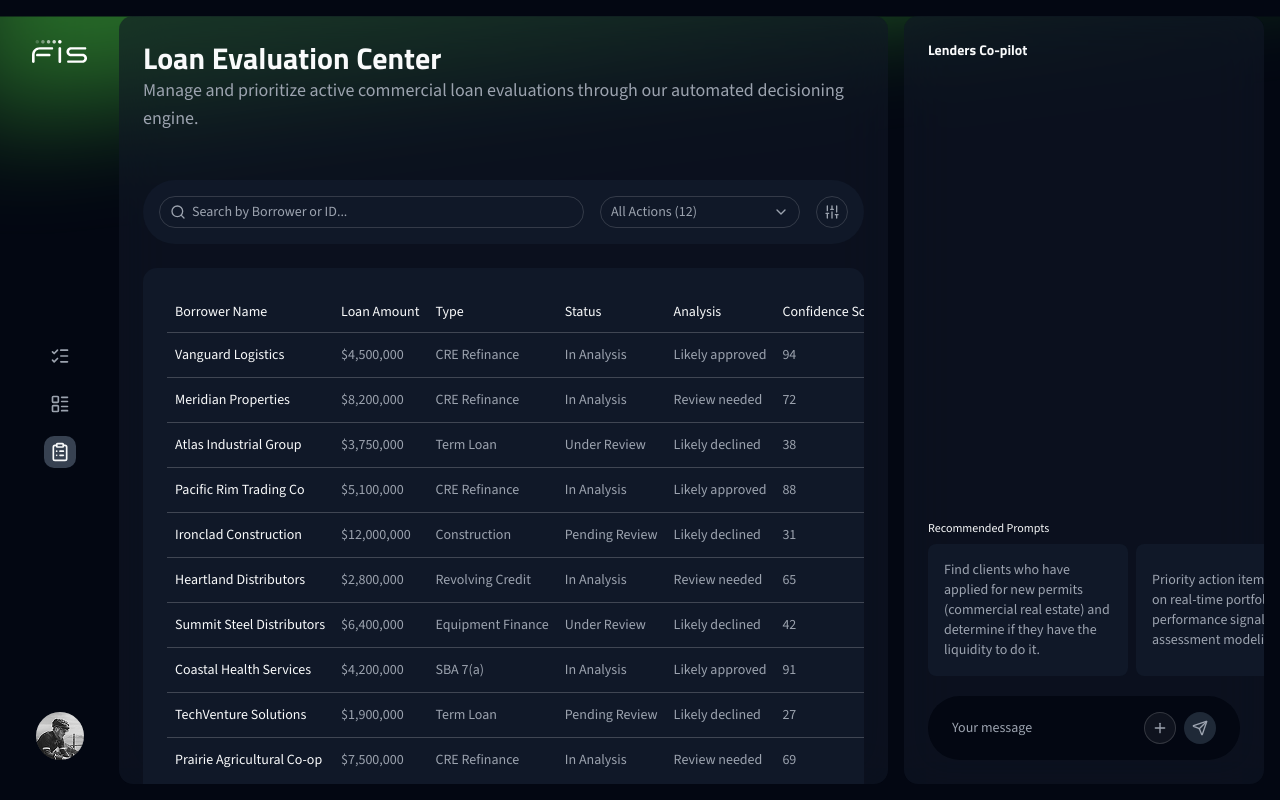
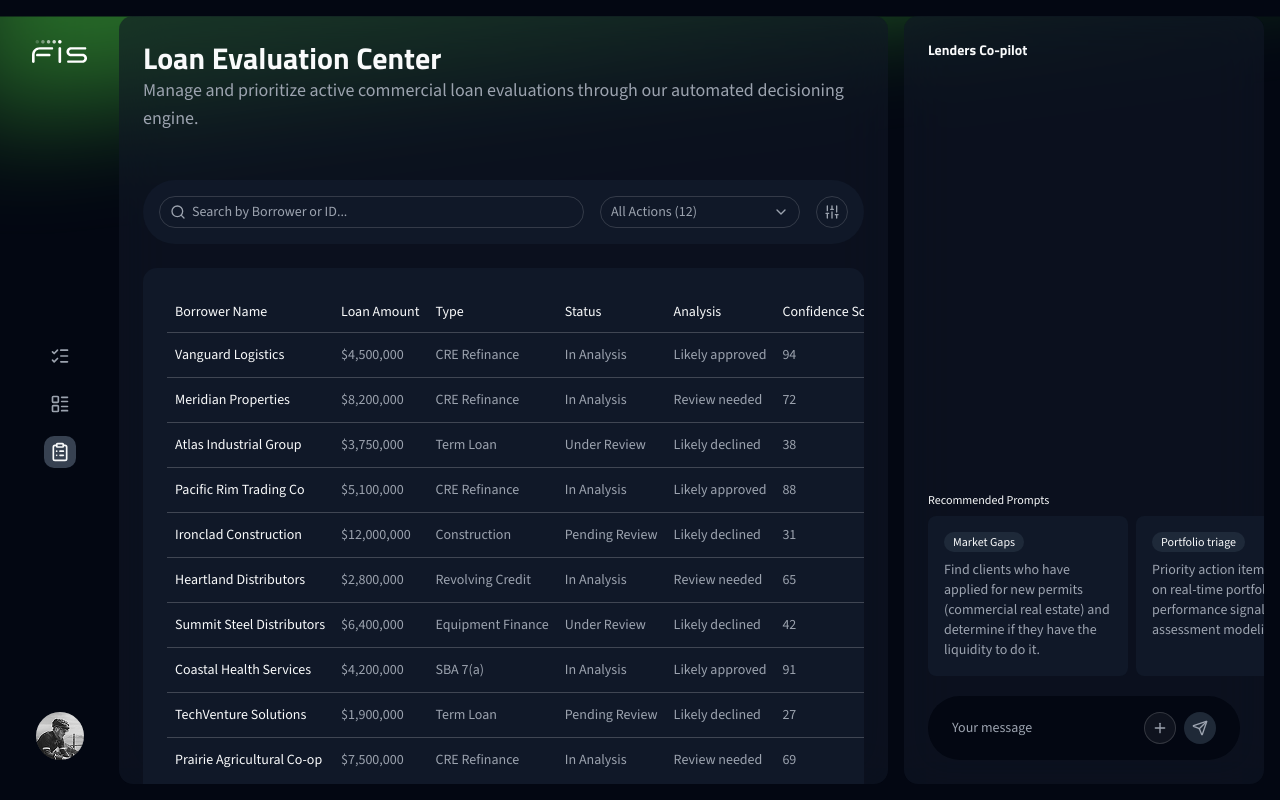
Before and after one commit to shackelforddz/fis-ai, a Next.js app: page /loan-evaluation in a window 1280 px wide. Built offline with nearby package versions, Linux system fonts and the light colour scheme.

Commit message:
opp and risk updates

```diff
--- a/src/app/(home)/borrower/[id]/page.tsx
+++ b/src/app/(home)/borrower/[id]/page.tsx
@@ -20,9 +20,11 @@ import {
   LineChart,
   Pie,
   PieChart,
+  ReferenceLine,
   ResponsiveContainer,
   Tooltip as RechartsTooltip,
   XAxis,
+  YAxis,
 } from "recharts";
 import { Badge } from "@/components/ui/badge";
 import { Button } from "@/components/ui/button";
@@ -407,13 +409,34 @@ export default function BorrowerDetailPage({
             <LineChart data={operatingBufferSeries}>
               <CartesianGrid stroke={CHART_GRID} strokeDasharray="3 3" />
               <XAxis dataKey="month" stroke={CHART_MUTED} fontSize={12} tickLine={false} />
+              <YAxis hide domain={[300, "auto"]} />
               <RechartsTooltip contentStyle={tooltipStyle} />
               <Legend wrapperStyle={{ color: "#ffffff", fontSize: 12 }} />
+              <ReferenceLine
+                y={400}
+                stroke={CHART_MUTED}
+                strokeDasharray="4 4"
+                strokeOpacity={0.8}
+                label={{
+                  value: "Minimum liquidity ($400k)",
+                  position: "insideBottomRight",
+                  fill: CHART_MUTED,
+                  fontSize: 11,
+                }}
+              />
               <Line
                 type="monotone"
                 dataKey="balance"
                 name="Daily ending balance ($k)"
                 stroke={CHART_GREEN}
+                strokeWidth={2}
+                dot={false}
+              />
+              <Line
+                type="monotone"
+                dataKey="payables"
+                name="Monthly payables / opex ($k)"
+                stroke="#166534"
                 strokeWidth={2}
                 dot={false}
               />
--- a/src/app/(home)/risk/[id]/page.tsx
+++ b/src/app/(home)/risk/[id]/page.tsx
@@ -301,7 +301,7 @@ export default function BorrowerRiskDetailPage({
               className="shrink-0 w-[152px]"
               render={
                 <Link
-                  href={`/document-creator/${risk.borrowerId}?template=credit-memo`}
+                  href={`/document-creator/${risk.borrowerId}?template=restructure`}
                 />
               }
             >
--- a/src/app/document-creator/[loanId]/page.tsx
+++ b/src/app/document-creator/[loanId]/page.tsx
@@ -47,6 +47,7 @@ import { cn } from "@/lib/utils";
 import {
   loanEvaluations,
   borrowers,
+  riskEntries,
   performanceData,
   erpData,
   experianScore,
@@ -322,10 +323,31 @@ function DocumentCreator({ loanId }: { loanId: string }) {
   const templateKey = (searchParams.get("template") as TemplateKey) || "credit-memo";
   const template = TEMPLATES[templateKey] ?? TEMPLATES["credit-memo"];
 
-  const loan = loanEvaluations.find((l) => l.id === loanId) ?? loanEvaluations[0];
-  const borrower = borrowers.find((b) =>
-    b.name.toLowerCase().includes(loan.borrowerName.toLowerCase().split(" ")[0])
-  );
+  // loanId can be a loan id ("loan-XXX") or a borrower id ("bor-XXX").
+  // Risk-driven flows pass a borrower id; the risk entry may use a different
+  // borrowerName than the borrowers list, so prefer the risk entry's name.
+  const directLoan = loanEvaluations.find((l) => l.id === loanId);
+  const riskEntry = !directLoan
+    ? riskEntries.find((r) => r.borrowerId === loanId)
+    : undefined;
+  const borrowerRecord = !directLoan
+    ? borrowers.find((b) => b.id === loanId)
+    : undefined;
+  const resolvedName =
+    directLoan?.borrowerName ??
+    riskEntry?.borrowerName ??
+    borrowerRecord?.name ??
+    loanEvaluations[0].borrowerName;
+  const loan = directLoan ?? {
+    ...loanEvaluations[0],
+    id: loanId,
+    borrowerName: resolvedName,
+  };
+  const borrower =
+    borrowerRecord ??
+    borrowers.find((b) =>
+      b.name.toLowerCase().includes(resolvedName.toLowerCase().split(" ")[0]),
+    );
 
   const [activeTab, setActiveTab] = useState<"copilot" | "library">("library");
   const [insertedVisuals, setInsertedVisuals] = useState<InsertedVisual[]>([]);
--- a/src/app/document-creator/[loanId]/templates.tsx
+++ b/src/app/document-creator/[loanId]/templates.tsx
@@ -13,13 +13,22 @@ import { EditableBlock } from "./editable-block";
 import type { LoanEvaluation, Borrower, LoanType } from "@/lib/types";
 import { performanceData } from "@/lib/mock-data";
 
-export type TemplateKey = "credit-memo" | "term-sheet" | "tenant-audit" | "loi";
+export type TemplateKey =
+  | "credit-memo"
+  | "term-sheet"
+  | "tenant-audit"
+  | "loi"
+  | "restructure";
 
 export const TEMPLATES: Record<TemplateKey, { label: string; titleSuffix: string }> = {
   "credit-memo": { label: "Credit Memo", titleSuffix: "Credit Memorandum" },
   "term-sheet": { label: "Term Sheet", titleSuffix: "Term Sheet" },
   "tenant-audit": { label: "Tenant Audit Report", titleSuffix: "Tenant Audit Report" },
   loi: { label: "Letter of Intent", titleSuffix: "Letter of Intent" },
+  restructure: {
+    label: "Restructuring Proposal",
+    titleSuffix: "Restructuring Proposal",
+  },
 };
 
 const currency = (n: number, compact = false) =>
@@ -98,7 +107,97 @@ export function TemplateContent({
   if (templateKey === "credit-memo") return <CreditMemo loan={loan} borrower={borrower} />;
   if (templateKey === "term-sheet") return <TermSheet loan={loan} borrower={borrower} />;
   if (templateKey === "tenant-audit") return <TenantAudit loan={loan} />;
+  if (templateKey === "restructure") return <Restructure loan={loan} borrower={borrower} />;
   return <LetterOfIntent loan={loan} borrower={borrower} />;
+}
+
+function Restructure({
+  loan,
+  borrower,
+}: {
+  loan: LoanEvaluation;
+  borrower?: Borrower;
+}) {
+  const industry = borrower?.industry ?? "commercial operator";
+  const facility = borrower?.currentFacilitySummary ?? "";
+  const amountFmt = currency(loan.loanAmount);
+
+  return (
+    <>
+      <Section heading="I. Executive Summary">
+        <Paragraph
+          html={`This memorandum proposes a restructuring of the existing <strong>${amountFmt}</strong> ${loan.loanType} facility with <strong>${loan.borrowerName}</strong>. Recent performance indicators — including elevated line utilization, widening DSO, and compressed debt service coverage — warrant proactive covenant and structural amendments to preserve credit quality and align payment obligations with current cash flow.`}
+        />
+      </Section>
+
+      <Section heading="II. Borrower Profile">
+        <Paragraph
+          html={`${loan.borrowerName} operates in the ${industry} sector${
+            facility ? ` and currently maintains ${facility.toLowerCase()}` : ""
+          }. Management has engaged cooperatively on data requests and has provided a go-forward operating plan supporting the proposed restructure.`}
+        />
+      </Section>
+
+      <Section heading="III. Proposed Restructuring Terms">
+        <HtmlBlock
+          html={`
+            <table>
+              <tbody>
+                <tr><td class="doc-label-cell">Existing Commitment</td><td>${amountFmt}</td></tr>
+                <tr><td class="doc-label-cell">Revised Structure</td><td>Converted to a 24-month term loan with monthly amortization</td></tr>
+                <tr><td class="doc-label-cell">Amortization</td><td>10-year schedule; balloon at month 24</td></tr>
+                <tr><td class="doc-label-cell">Revised Rate</td><td>SOFR + 400 bps (cash), PIK step-up on covenant breach</td></tr>
+                <tr><td class="doc-label-cell">DSCR Covenant</td><td>Stepped: 1.05x Q1, 1.15x Q2, 1.25x thereafter</td></tr>
+                <tr><td class="doc-label-cell">Minimum Liquidity</td><td>$500,000 tested monthly</td></tr>
+                <tr><td class="doc-label-cell">Restructure Fee</td><td>0.50% of outstanding at closing</td></tr>
+                <tr><td class="doc-label-cell">Effective Date</td><td>Upon execution of amended credit agreement</td></tr>
+              </tbody>
+            </table>
+          `}
+        />
+      </Section>
+
+      <Section heading="IV. Rationale & Key Concessions">
+        <HtmlBlock
+          html={`
+            <ul>
+              <li>Convert revolver to term to eliminate line utilization pressure and normalize monthly obligations</li>
+              <li>Introduce stepped DSCR schedule to provide runway while seasonal collections normalize</li>
+              <li>Add minimum liquidity covenant as forward-looking tripwire</li>
+              <li>Rate reflects revised risk profile; PIK step-up preserves optionality without forcing default</li>
+              <li>Restructure fee offsets incremental workout costs and signals borrower commitment</li>
+            </ul>
+          `}
+        />
+      </Section>
+
+      <Section heading="V. Conditions Precedent">
+        <HtmlBlock
+          html={`
+            <ul>
+              <li>Satisfactory field exam within 30 days of executing the restructure</li>
+              <li>Updated 13-week cash flow forecast with weekly variance reporting for first two quarters</li>
+              <li>Personal guaranty reaffirmation from principal; validity guaranty from any new subsidiaries</li>
+              <li>Confirmation of insurance, tax, and UCC continuation filings in good standing</li>
+              <li>No material adverse change between proposal date and closing</li>
+            </ul>
+          `}
+        />
+      </Section>
+
+      <Section heading="VI. Monitoring & Reporting">
+        <Paragraph
+          html={`Monthly borrowing base certificates, weekly A/R agings, and a quarterly covenant compliance certificate co-signed by the CFO. Portfolio monitoring team to review 13-week cash flow variance monthly and escalate if cumulative burn exceeds 10% of forecast.`}
+        />
+      </Section>
+
+      <Section heading="VII. Recommendation">
+        <Paragraph
+          html={`<strong>Approve as restructured.</strong> The proposed terms balance near-term flexibility with tighter monitoring and enhanced covenants, preserving the relationship while materially improving the lender's position relative to the as-is facility.`}
+        />
+      </Section>
+    </>
+  );
 }
 
 function CreditMemo({
--- a/src/components/layout/copilot-panel.tsx
+++ b/src/components/layout/copilot-panel.tsx
@@ -1,6 +1,7 @@
 "use client";
 
 import { useRef, useEffect, useState, useMemo } from "react";
+import { usePathname } from "next/navigation";
 import { useChat } from "@ai-sdk/react";
 import { Chat } from "@ai-sdk/react";
 import { Plus, Send, Square } from "lucide-react";
@@ -16,14 +17,91 @@ import {
   Tooltip as RechartsTooltip,
   XAxis,
 } from "recharts";
+import { Badge } from "@/components/ui/badge";
 
-const recommendedPrompts = [
-  "Find clients who have applied for new permits (commercial real estate) and determine if they have the liquidity to do it.",
-  "Priority action items based on real-time portfolio performance signals and risk assessment modeling",
-  "Which borrowers are at risk of covenant violations in the next 90 days?",
-  "Summarize DSO trends across the portfolio and flag any outliers.",
-  "Identify borrowers with high utilization that may need a credit line increase.",
+type PromptSuggestion = { badge?: string; prompt: string };
+
+const DEFAULT_PROMPTS: PromptSuggestion[] = [
+  {
+    badge: "Market Gaps",
+    prompt:
+      "Find clients who have applied for new permits (commercial real estate) and determine if they have the liquidity to do it.",
+  },
+  {
+    badge: "Portfolio triage",
+    prompt:
+      "Priority action items based on real-time portfolio performance signals and risk assessment modeling",
+  },
+  {
+    badge: "Operational & Compliance",
+    prompt:
+      "Which borrowers are at risk of covenant violations in the next 90 days?",
+  },
+  {
+    badge: "Performance signals",
+    prompt: "Summarize DSO trends across the portfolio and flag any outliers.",
+  },
+  {
+    badge: "Upsell signals",
+    prompt:
+      "Identify borrowers with high utilization that may need a credit line increase.",
+  },
 ];
+
+const OPPORTUNITY_PROMPTS: PromptSuggestion[] = [
+  {
+    badge: "Defensive insights",
+    prompt:
+      "Show me clients who recently had a new UCC filing with a competitor determine if they are our customer, if so summarize our last three interactions and the overall sentiment.",
+  },
+  {
+    badge: "Networking",
+    prompt:
+      "I'm meeting with Vanguard provide any recent relevant news about them and summarize our last three interactions to provide me with a few talking points.",
+  },
+  {
+    badge: "Market Gaps",
+    prompt:
+      "Who has grown 15% this year, but doesn't currently have a product with us?",
+  },
+];
+
+const RISK_PROMPTS: PromptSuggestion[] = [
+  {
+    badge: "Deal intention vs reality",
+    prompt:
+      "Identify any borrowers whose monthly debt service is now being paid from an 'Interest Reserve' instead of property operations",
+  },
+  {
+    badge: "Behavioral",
+    prompt:
+      "Identify borrowers who have requested more than two 'Payment Date' extensions in the last six months",
+  },
+  {
+    badge: "Operational & Compliance",
+    prompt:
+      "Audit the portfolio for any UCC-1 filings expiring in the next 120 days where a 'Continuation' hasn't been drafted",
+  },
+];
+
+function usePromptSuggestions(): PromptSuggestion[] {
+  const pathname = usePathname();
+  if (
+    pathname === "/risks" ||
+    pathname.startsWith("/risks/") ||
+    pathname.startsWith("/risk/")
+  ) {
+    return RISK_PROMPTS;
+  }
+  if (
+    pathname === "/opportunities" ||
+    pathname.startsWith("/opportunities/") ||
+    pathname.startsWith("/borrower/")
+  ) {
+    return OPPORTUNITY_PROMPTS;
+  }
+  return DEFAULT_PROMPTS;
+}
 
 function getMessageText(msg: { parts: ReadonlyArray<{ type: string; text?: string }> }) {
   return msg.parts
@@ -399,6 +477,7 @@ export function CopilotChat() {
   });
   const [input, setInput] = useState("");
   const scrollRef = useRef<HTMLDivElement>(null);
+  const promptSuggestions = usePromptSuggestions();
 
   const isLoading = status === "submitted" || status === "streaming";
 
@@ -458,13 +537,18 @@ export function CopilotChat() {
               Recommended Prompts
             </span>
             <div className="flex gap-2 overflow-x-auto pb-1 -mx-6 px-6 scrollbar-hide">
-              {recommendedPrompts.map((prompt, i) => (
+              {promptSuggestions.map((suggestion, i) => (
                 <button
                   key={i}
-                  className="bg-gray-900 rounded-md p-4 text-sm text-muted-foreground text-left hover:bg-secondary transition-colors w-[200px] min-w-[200px] shrink-0"
-                  onClick={() => handleSend(prompt)}
+                  className="bg-gray-900 rounded-md p-4 text-sm text-muted-foreground text-left hover:bg-secondary transition-colors w-[200px] min-w-[200px] shrink-0 flex flex-col gap-2"
+                  onClick={() => handleSend(suggestion.prompt)}
                 >
-                  {prompt}
+                  {suggestion.badge && (
+                    <Badge variant="secondary" className="self-start">
+                      {suggestion.badge}
+                    </Badge>
+                  )}
+                  <span>{suggestion.prompt}</span>
                 </button>
               ))}
             </div>
--- a/src/lib/mock-data.ts
+++ b/src/lib/mock-data.ts
@@ -917,18 +917,18 @@ export const ficoStats: Stat[] = [
 // Borrower detail
 
 export const operatingBufferSeries = [
-  { month: "May", balance: 820 },
-  { month: "Jun", balance: 790 },
-  { month: "Jul", balance: 760 },
-  { month: "Aug", balance: 740 },
-  { month: "Sep", balance: 715 },
-  { month: "Oct", balance: 690 },
-  { month: "Nov", balance: 665 },
-  { month: "Dec", balance: 640 },
-  { month: "Jan", balance: 615 },
-  { month: "Feb", balance: 590 },
-  { month: "Mar", balance: 570 },
-  { month: "Apr", balance: 555 },
+  { month: "May", balance: 820, payables: 310 },
+  { month: "Jun", balance: 790, payables: 335 },
+  { month: "Jul", balance: 760, payables: 355 },
+  { month: "Aug", balance: 740, payables: 380 },
+  { month: "Sep", balance: 715, payables: 405 },
+  { month: "Oct", balance: 690, payables: 430 },
+  { month: "Nov", balance: 665, payables: 455 },
+  { month: "Dec", balance: 640, payables: 480 },
+  { month: "Jan", balance: 615, payables: 505 },
+  { month: "Feb", balance: 590, payables: 525 },
+  { month: "Mar", balance: 570, payables: 545 },
+  { month: "Apr", balance: 555, payables: 560 },
 ];
 
 export const paymentFlowSeries = [
```
